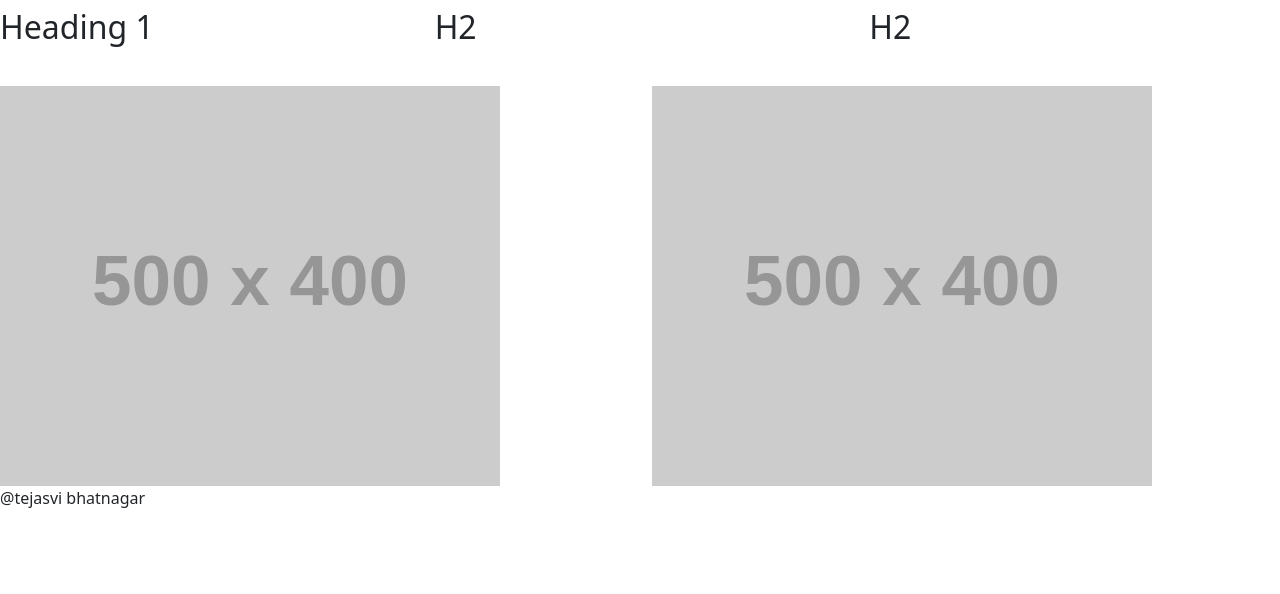
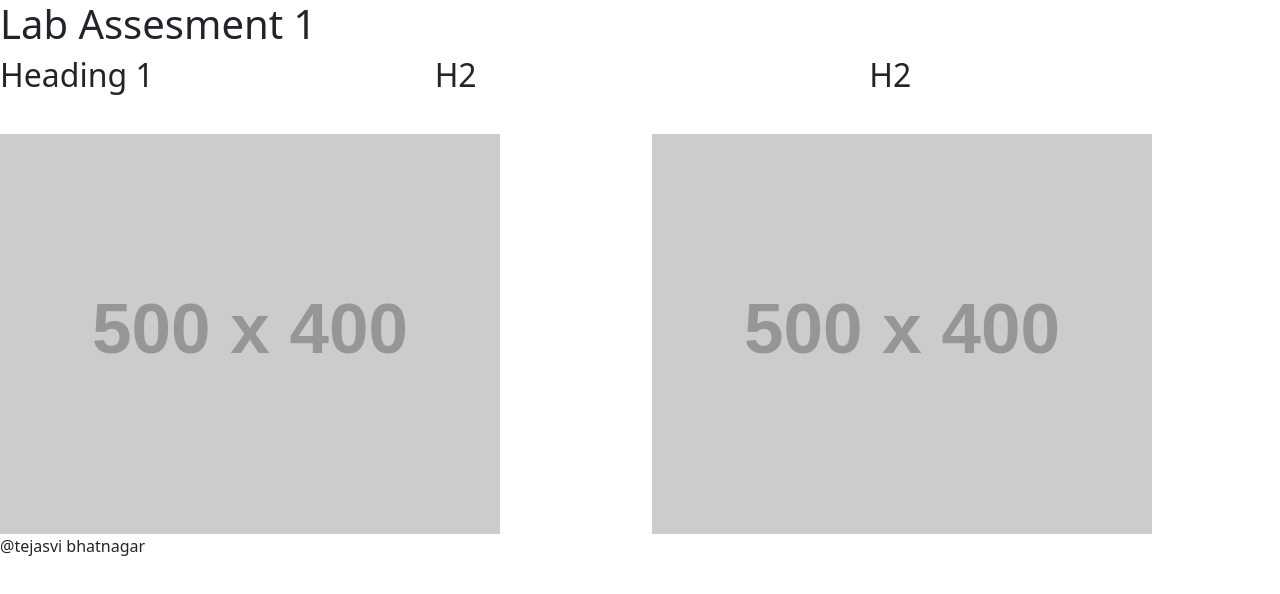
Before and after one commit to tejasvi756/COMP-6062-LA-1, a plain HTML site: page index.html in a window 1280 px wide. Drawn offline with nearby package versions, Linux system fonts and the light colour scheme; placeholder pictures from the web are drawn by us.

Commit message:
Update index.html

```diff
--- a/index.html
+++ b/index.html
@@ -8,7 +8,7 @@
     <body>
         <header>
             <h1>
-
+                Lab Assesment 1
             </h1>
         </header>
         <main>
```
